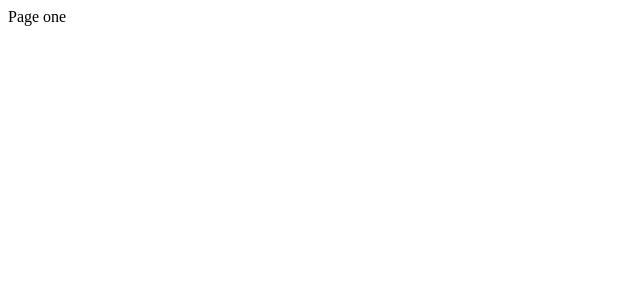
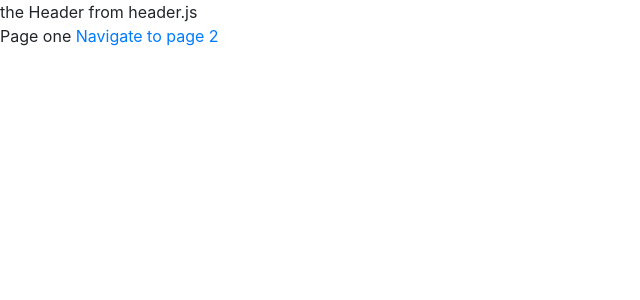
Before and after one commit to jpca999/wholeLTG-react, a React (Create React App) app: page / in a window 1280 px wide. Shown: the top 300 px of the page, without its empty margins (0-640 px from the left). Built offline with nearby package versions, Linux system fonts and the light colour scheme.

Commit message:
bootstrap seems to be loading and working

```diff
--- a/package.json
+++ b/package.json
@@ -3,7 +3,9 @@
   "version": "0.1.0",
   "private": true,
   "dependencies": {
+    "bootstrap": "^4.4.1",
     "react": "^16.12.0",
+    "react-bootstrap": "^1.0.0-beta.16",
     "react-dom": "^16.12.0",
     "react-router-dom": "^5.1.2",
     "react-scripts": "3.2.0"
--- a/public/index.html
+++ b/public/index.html
@@ -3,6 +3,13 @@
   <head>
     <meta charset="utf-8" />
     <link rel="icon" href="%PUBLIC_URL%/favicon.ico" />
+    <link
+      rel="stylesheet"
+      href="https://maxcdn.bootstrapcdn.com/bootstrap/4.3.1/css/bootstrap.min.css"
+      integrity="sha384-ggOyR0iXCbMQv3Xipma34MD+dH/1fQ784/j6cY/iJTQUOhcWr7x9JvoRxT2MZw1T"
+      crossorigin="anonymous"
+    />
+
     <meta name="viewport" content="width=device-width, initial-scale=1" />
     <meta name="theme-color" content="#000000" />
     <meta
@@ -39,5 +46,6 @@
       To begin the development, run `npm start` or `yarn start`.
       To create a production bundle, use `npm run build` or `yarn build`.
     -->
+
   </body>
 </html>
--- a/src/components/App.js
+++ b/src/components/App.js
@@ -1,13 +1,16 @@
 import React from 'react';
-import { BrowserRouter, Route } from 'react-router-dom';
+import { BrowserRouter, Route, Link } from 'react-router-dom';
 
-import PageOne from './PageOne';
-import PageTwo from './PageTwo';
+import Header from './Header';
+
+import PageOne from '../pages/PageOne';
+import PageTwo from '../pages/PageTwo';
 
 const App = () =>{
     return (
         <div>
         <BrowserRouter>
+        <Header />
         <Route path="/" exact component={PageOne} />
         <Route path="/page2" exact component={PageTwo} />
         </BrowserRouter>
--- /dev/null
+++ b/src/components/Header.js
@@ -0,0 +1,11 @@
+import React from 'react';
+
+const Header = ()=>{
+    return (
+        <div>
+            the Header from header.js
+        </div>
+
+    );
+}
+export default Header;
--- a/src/components/PageOne.js
+++ b/src/pages/PageOne.js
@@ -1,8 +1,10 @@
 import React from 'react';
+import { BrowserRouter, Route, Link } from 'react-router-dom';
 
 const PageOne = () =>{
         return <div>
         Page one
+        <Link to="/page2">  Navigate to page 2 </Link>
     </div>
 
 }
```
Also changed, not shown: src/pages/PageTwo.js (renamed from src/components/PageTwo.js), 1 other file (tests, documents, lock files or other folders).
